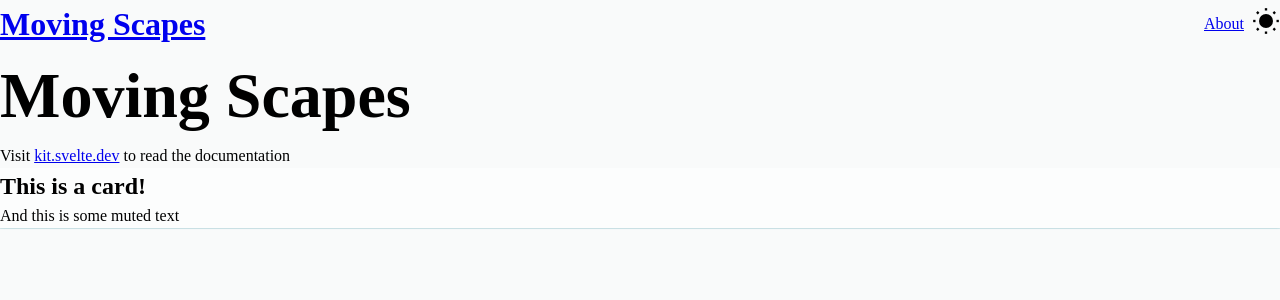
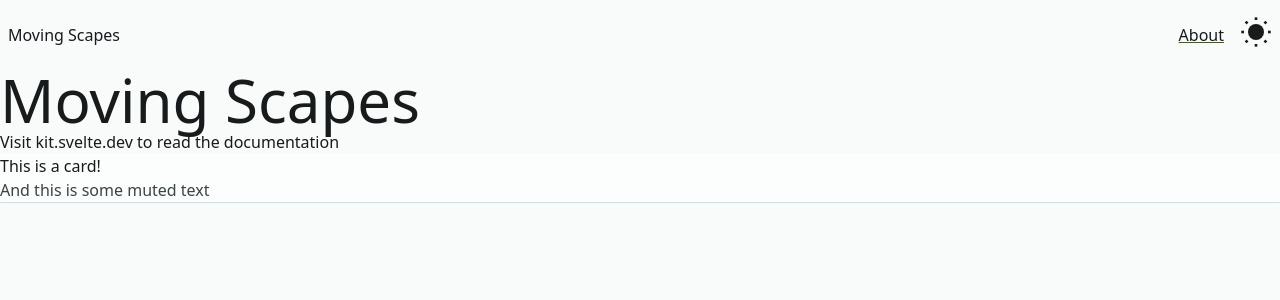
Before and after one commit to jmagrippis/moving-scapes, a SvelteKit app: page / in a window 1280 px wide. Shown: the top 300 px of the page. Built offline with nearby package versions, Linux system fonts and the light colour scheme.

Commit message:
💄  setup Tailwind.css

```diff
--- a/package.json
+++ b/package.json
@@ -17,13 +17,17 @@
 		"@sveltejs/kit": "^1.5.0",
 		"@typescript-eslint/eslint-plugin": "^5.45.0",
 		"@typescript-eslint/parser": "^5.45.0",
+		"autoprefixer": "^10.4.13",
 		"eslint": "^8.28.0",
 		"eslint-config-prettier": "^8.5.0",
 		"eslint-plugin-svelte3": "^4.0.0",
-		"prettier": "^2.8.0",
+		"postcss": "^8.4.21",
+		"prettier": "^2.8.4",
 		"prettier-plugin-svelte": "^2.8.1",
+		"prettier-plugin-tailwindcss": "^0.2.3",
 		"svelte": "^3.54.0",
 		"svelte-check": "^3.0.1",
+		"tailwindcss": "^3.2.7",
 		"tslib": "^2.4.1",
 		"typescript": "^4.9.3",
 		"vite": "^4.0.0",
--- /dev/null
+++ b/postcss.config.cjs
@@ -0,0 +1,7 @@
+// postcss.config.js
+module.exports = {
+	plugins: {
+		tailwindcss: {},
+		autoprefixer: {},
+	},
+}
--- a/src/app.css
+++ b/src/app.css
@@ -1,35 +1,20 @@
+@tailwind base;
+
 /*
-  Josh's Custom CSS Reset
+  Additional "resets" based on Josh's article:
   https://www.joshwcomeau.com/css/custom-css-reset/
 */
+@layer base {
 	*,
 	*::before,
 	*::after {
 		box-sizing: border-box;
 	}
-* {
-	margin: 0;
-}
-/* button reset */
-button {
-	all: unset;
-}
-html,
+
 	body {
-	height: 100%;
-}
-body {
-	line-height: 1.5;
 		-webkit-font-smoothing: antialiased;
 	}
-img,
-picture,
-video,
-canvas,
-svg {
-	display: block;
-	max-width: 100%;
-}
+
 	input,
 	button,
 	textarea,
@@ -46,17 +31,17 @@ h6 {
 		overflow-wrap: break-word;
 	}
 
-button {
-	cursor: pointer;
-}
-
 	#root {
 		isolation: isolate;
 	}
 
+	html {
+		@apply bg-surface-1 text-copy-base;
+	}
+
 	/* css vars */
 	* {
-	--brand-hue: 188;
+		--brand-hue: 188deg;
 		--transition-duration-short: 0.15s;
 		--transition-duration-long: 0.4s;
 
@@ -112,10 +97,6 @@ button {
 		--shadow-1-color-dark: var(--brand-hue) 64% 28%;
 	}
 
-html {
-	background-color: hsl(var(--surface-1-color));
-}
-
 	:root {
 		color-scheme: light;
 
@@ -145,3 +126,7 @@ html {
 			--shadow-1-color: var(--shadow-1-color-dark);
 		}
 	}
+}
+
+@tailwind components;
+@tailwind utilities;
--- a/src/routes/+page.svelte
+++ b/src/routes/+page.svelte
@@ -1,20 +1,7 @@
-<h1>Moving Scapes</h1>
+<h1 class="text-6xl">Moving Scapes</h1>
 <p>Visit <a href="https://kit.svelte.dev">kit.svelte.dev</a> to read the documentation</p>
 
-<div>
+<div class="bg-surface-2 shadow-low">
 	<h2>This is a card!</h2>
-	<p>And this is some muted text</p>
+	<p class="text-copy-muted">And this is some muted text</p>
 </div>
-
-<style>
-	h1 {
-		font-size: 4rem;
-	}
-	div {
-		background-color: hsl(var(--surface-2-color));
-		box-shadow: var(--shadow-elevation-low);
-	}
-	p {
-		color: hsl(var(--text-muted-color));
-	}
-</style>
--- a/src/routes/Header.svelte
+++ b/src/routes/Header.svelte
@@ -14,10 +14,12 @@
 			: 'dark'
 </script>
 
-<header>
+<header class="flex items-center justify-between px-2 py-4">
 	<h1><a href="/">Moving Scapes</a></h1>
-	<nav>
-		<a href="/about">About</a>
+	<nav class="flex items-center gap-4">
+		<a href="/about" class="underline decoration-secondary-800 dark:decoration-secondary-400"
+			>About</a
+		>
 		<form
 			method="POST"
 			action="/?/theme"
@@ -29,23 +31,9 @@
 			}}
 		>
 			<input name="theme" value={nextTheme} hidden />
-			<button>
+			<button class="w-8">
 				<ThemeToggleIcon />
 			</button>
 		</form>
 	</nav>
 </header>
-
-<style>
-	header {
-		display: flex;
-		justify-content: space-between;
-		align-items: center;
-	}
-
-	nav {
-		display: flex;
-		align-items: center;
-		gap: 0.5rem;
-	}
-</style>
--- a/src/routes/ThemeToggleIcon.svelte
+++ b/src/routes/ThemeToggleIcon.svelte
@@ -1,8 +1,4 @@
-<script lang="ts">
-	export let className: string | undefined = undefined
-</script>
-
-<svg class={className} aria-hidden="true" viewBox="0 0 24 24">
+<svg class="w-full" aria-hidden="true" viewBox="0 0 24 24">
 	<mask class="moon" id="moon-mask">
 		<rect x="0" y="0" width="100%" height="100%" fill="white" />
 		<circle cx="24" cy="10" r="6" fill="black" />
@@ -21,10 +17,6 @@
 </svg>
 
 <style>
-	svg {
-		width: 1.75rem;
-	}
-
 	svg .moon,
 	svg .sun,
 	svg .sun-beams {
--- /dev/null
+++ b/tailwind.config.cjs
@@ -0,0 +1,32 @@
+const colors = require('tailwindcss/colors')
+const withAlphaValue = (varName) => `hsl(var(--${varName}) / <alpha-value>)`
+
+/** @type {import('tailwindcss').Config} */
+module.exports = {
+	content: ['./src/**/*.{html,js,ts,svelte}'],
+	theme: {
+		colors: {
+			primary: colors.cyan,
+			secondary: colors.lime,
+			copy: {
+				base: withAlphaValue('copy-base-color'),
+				muted: withAlphaValue('copy-muted-color'),
+			},
+			surface: {
+				1: withAlphaValue('surface-1-color'),
+				2: withAlphaValue('surface-2-color'),
+			},
+			gray: colors.stone,
+			white: colors.white,
+			transparent: 'transparent',
+			current: 'currentColor',
+		},
+		boxShadow: {
+			low: 'var(--shadow-elevation-low)',
+			mid: 'var(--shadow-elevation-medium)',
+			high: 'var(--shadow-elevation-high)',
+		},
+		extend: {},
+	},
+	plugins: [],
+}
```
Also changed, not shown: 1 other file (tests, documents, lock files or other folders). Lines whose indentation alone changed are shown as unchanged.
